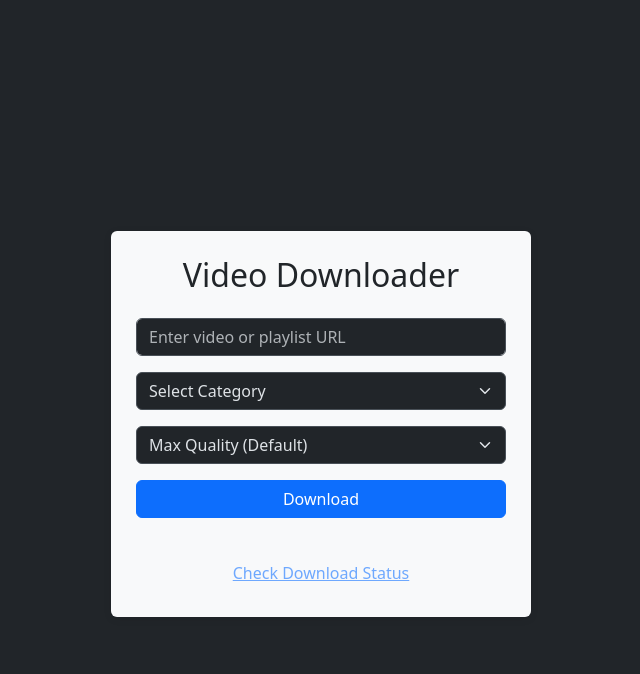
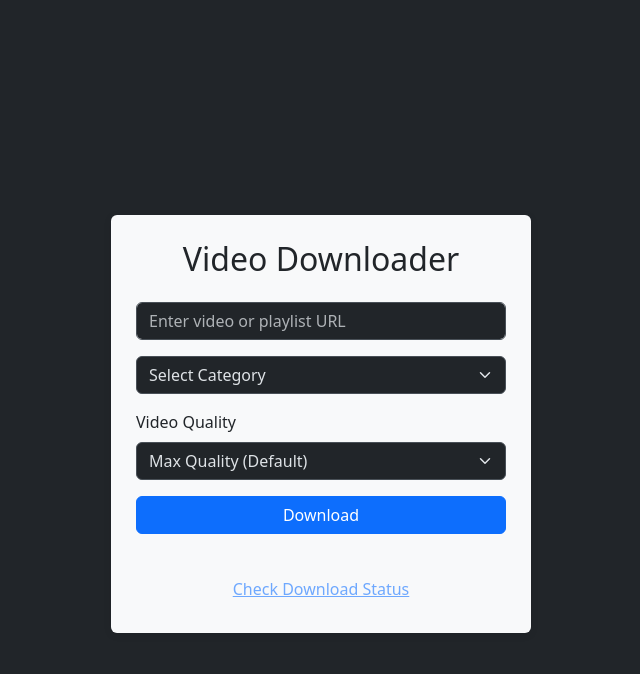
Before and after one commit to joescars/ytpi, a Flask app: page / in a window 1280 px wide. Shown: the part 56-730 px from the top of the page, without its empty margins (319-959 px from the left). Run offline with Flask 2, Linux system fonts and the light colour scheme; some libraries are stand-ins or nearby versions.

Commit message:
Add quality validation and accessibility improvements
Co-authored-by: joescars <11369993+joescars@users.noreply.github.com>

```diff
--- a/app.py
+++ b/app.py
@@ -11,6 +11,15 @@ jobs = {}
 
 # Allowed LAN prefixes
 ALLOWED_PREFIXES = ("157.", "127.", "192.168.", "10.", "172.", "170.98.")
+
+# Allowed quality values
+ALLOWED_QUALITIES = {"max", "2160", "1440", "1080", "720", "480"}
+
+def validate_quality(quality):
+    """Validate and return quality parameter, defaulting to 'max' if invalid."""
+    if not quality or quality not in ALLOWED_QUALITIES:
+        return "max"
+    return quality
 
 def is_local(addr):
     return any(addr.startswith(pref) for pref in ALLOWED_PREFIXES)
@@ -29,12 +38,12 @@ def worker():
         job['output'] = ''
         try:
             category = job.get('category') or ''
-            quality = job.get('quality') or 'max'
+            quality = validate_quality(job.get('quality') or '')
             # category = '' # temp until folders resolved
             category_folder = f"./downloads/{category}" if category else "./downloads"
             os.makedirs(category_folder, exist_ok=True)
 
-            # Build format string based on quality selection
+            # Build format string based on quality selection (quality is validated)
             if quality == 'max':
                 format_str = 'bestvideo+bestaudio/best'
             else:
@@ -76,11 +85,11 @@ def enqueue_download():
         data = request.get_json(force=True)
         urls_input = data.get('url') or data.get('urls')
         category = data.get('category', '').strip() if data.get('category') else ''
-        quality = data.get('quality', 'max').strip() if data.get('quality') else 'max'
+        quality = validate_quality(data.get('quality', '').strip() if data.get('quality') else '')
     else:
         urls_input = request.form.get('url') or request.form.get('urls')
         category = request.form.get('category', '').strip() if request.form.get('category') else ''
-        quality = request.form.get('quality', 'max').strip() if request.form.get('quality') else 'max'
+        quality = validate_quality(request.form.get('quality', '').strip() if request.form.get('quality') else '')
     if not urls_input:
         if request.is_json:
             return jsonify({'error': 'Missing url or urls'}), 400
@@ -120,7 +129,7 @@ def enqueue_download():
 def share_via_get():
     url = (request.args.get('url') or '').strip()
     category = (request.args.get('category') or '').strip()
-    quality = (request.args.get('quality') or 'max').strip()
+    quality = validate_quality((request.args.get('quality') or '').strip())
     if not url:
         return jsonify({'error': 'Missing url'}), 400
 
--- a/templates/index.html
+++ b/templates/index.html
@@ -39,6 +39,7 @@
                     </select>
                 </div>
                 <div class="mb-3">
+                    <label for="quality" class="form-label">Video Quality</label>
                     <select class="form-select" id="quality" name="quality">
                         <option value="max">Max Quality (Default)</option>
                         <option value="2160">2160p (4K)</option>
```
